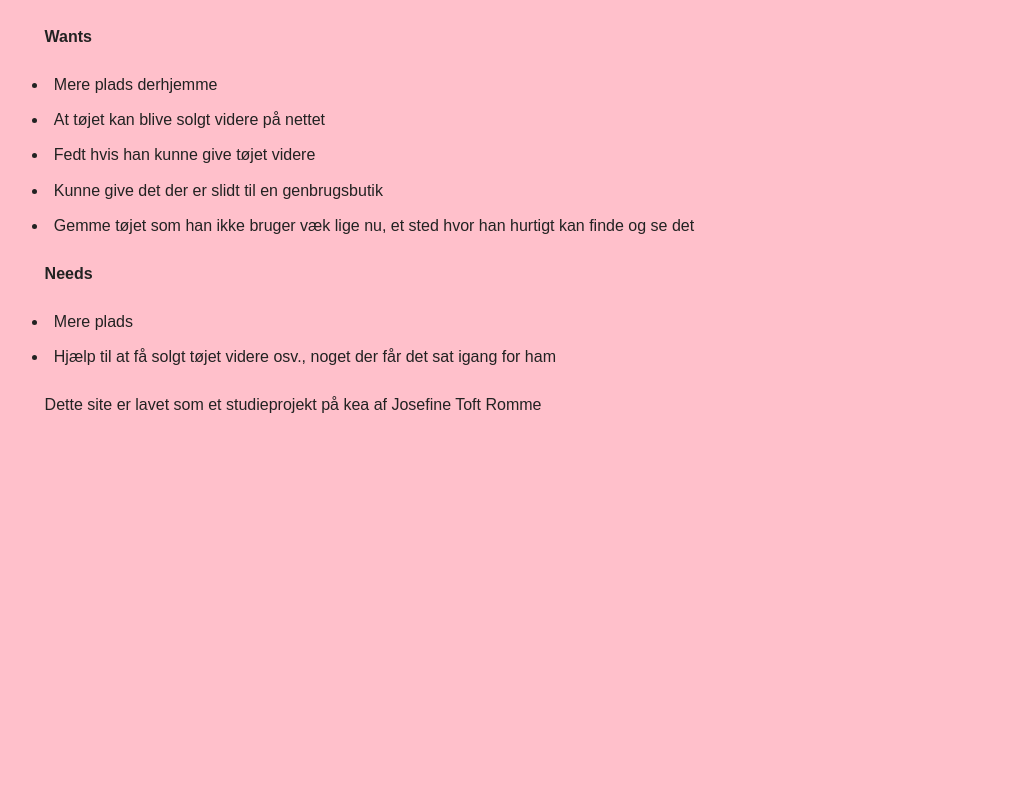
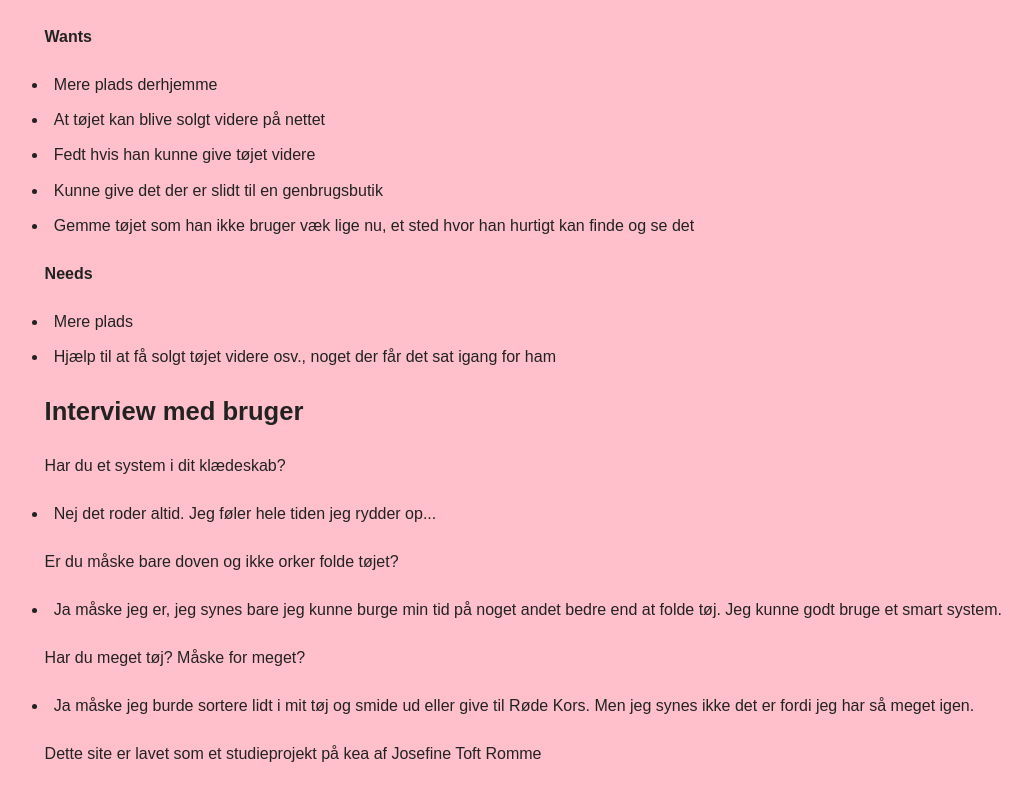
Before and after one commit to jose2945/GitHub_josefineromme, a plain HTML site: page interviews.html in a window 1280 px wide. Shown: the part 537-1328 px from the top of the page, without its empty margins (21-1053 px from the left). Before the commit the page ends 979 px from the top, so only its background shows below. Drawn offline with nearby package versions, Linux system fonts and the light colour scheme.

Commit message:
interview bruger

```diff
--- a/interviews.html
+++ b/interviews.html
@@ -72,6 +72,20 @@
         <li><a>Mere plads</a></li>
         <li><a>Hjælp til at få solgt tøjet videre osv., noget der får det sat igang for ham</a></li>
 
+        <h2>Interview med bruger</h2>
+
+        <p>Har du et system i dit klædeskab?</p>
+        <li><a>Nej det roder altid. Jeg føler hele tiden jeg rydder op...</a></li>
+
+        <p>Er du måske bare doven og ikke orker folde tøjet?</p>
+        <li><a>Ja måske jeg er, jeg synes bare jeg kunne burge min tid på noget andet bedre end at folde tøj. Jeg kunne godt bruge et smart system.</a></li>
+
+        <p>Har du meget tøj? Måske for meget?</p>
+        <li><a>Ja måske jeg burde sortere lidt i mit tøj og smide ud eller give til Røde Kors. Men jeg synes ikke det er fordi jeg har så meget igen.</a></li>
+
+
+
+
 
     </main>
     <!-- Sidens indhold slut -->
```
